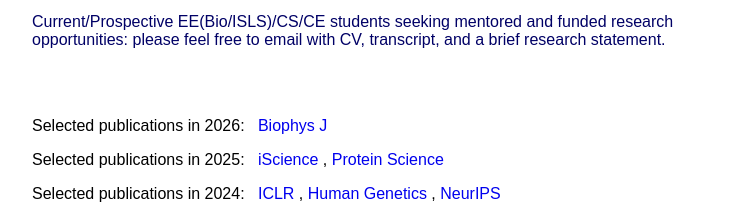
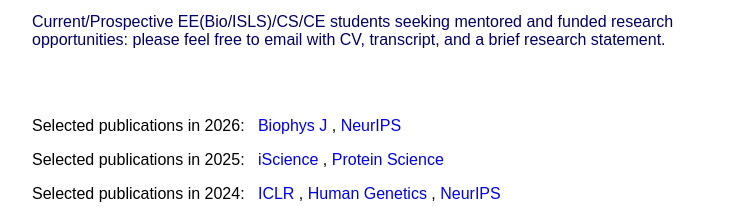
Before and after one commit to Shen-Lab/Shen-Lab.github.io, a plain HTML site: page index.html in a window 1280 px wide. Shown: the part 791-998 px from the top of the page, without its empty margins (290-1027 px from the left). Drawn offline with Linux system fonts and the light colour scheme.

Commit message:
Update index.html

```diff
--- a/index.html
+++ b/index.html
@@ -132,7 +132,7 @@
 <br>
 </br>
 
-          <p style="text-align: left;" class="MsoNormal"><font style="font-size: 12pt;" color="#000000" face="Arial, sans-serif" size="3">Selected publications in 2026: &nbsp;  <a style="text-decoration: none;" href="https://doi.org/10.1016/j.bpj.2026.05.013"><span style="font-weight: normal;">Biophys J </span></a>
+          <p style="text-align: left;" class="MsoNormal"><font style="font-size: 12pt;" color="#000000" face="Arial, sans-serif" size="3">Selected publications in 2026: &nbsp;  <a style="text-decoration: none;" href="https://doi.org/10.1016/j.bpj.2026.05.013"><span style="font-weight: normal;">Biophys J </span></a>, <a style="text-decoration: none;" href="https://openreview.net/forum?id=nDBq0FPB7Y"><span style="font-weight: normal;">NeurIPS </span></a>
 		  </font></p>
 
           <p style="text-align: left;" class="MsoNormal"><font style="font-size: 12pt;" color="#000000" face="Arial, sans-serif" size="3">Selected publications in 2025: &nbsp;  <a style="text-decoration: none;" href="https://doi.org/10.1016/j.isci.2025.113584"><span style="font-weight: normal;">iScience </span></a>, <a style="text-decoration: none;" href="https://doi.org/10.1002/pro.70340"><span style="font-weight: normal;">Protein Science </span></a>
```
